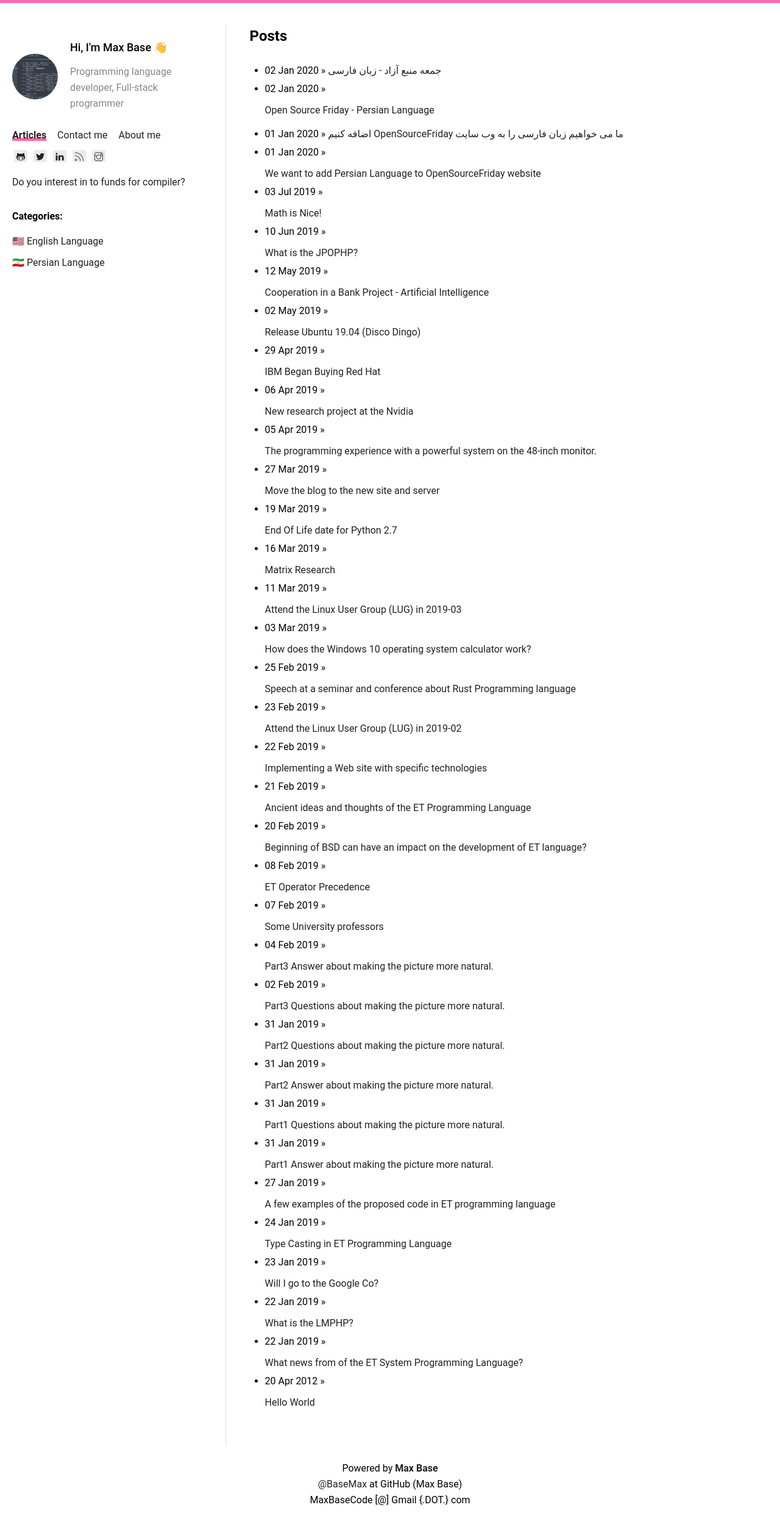
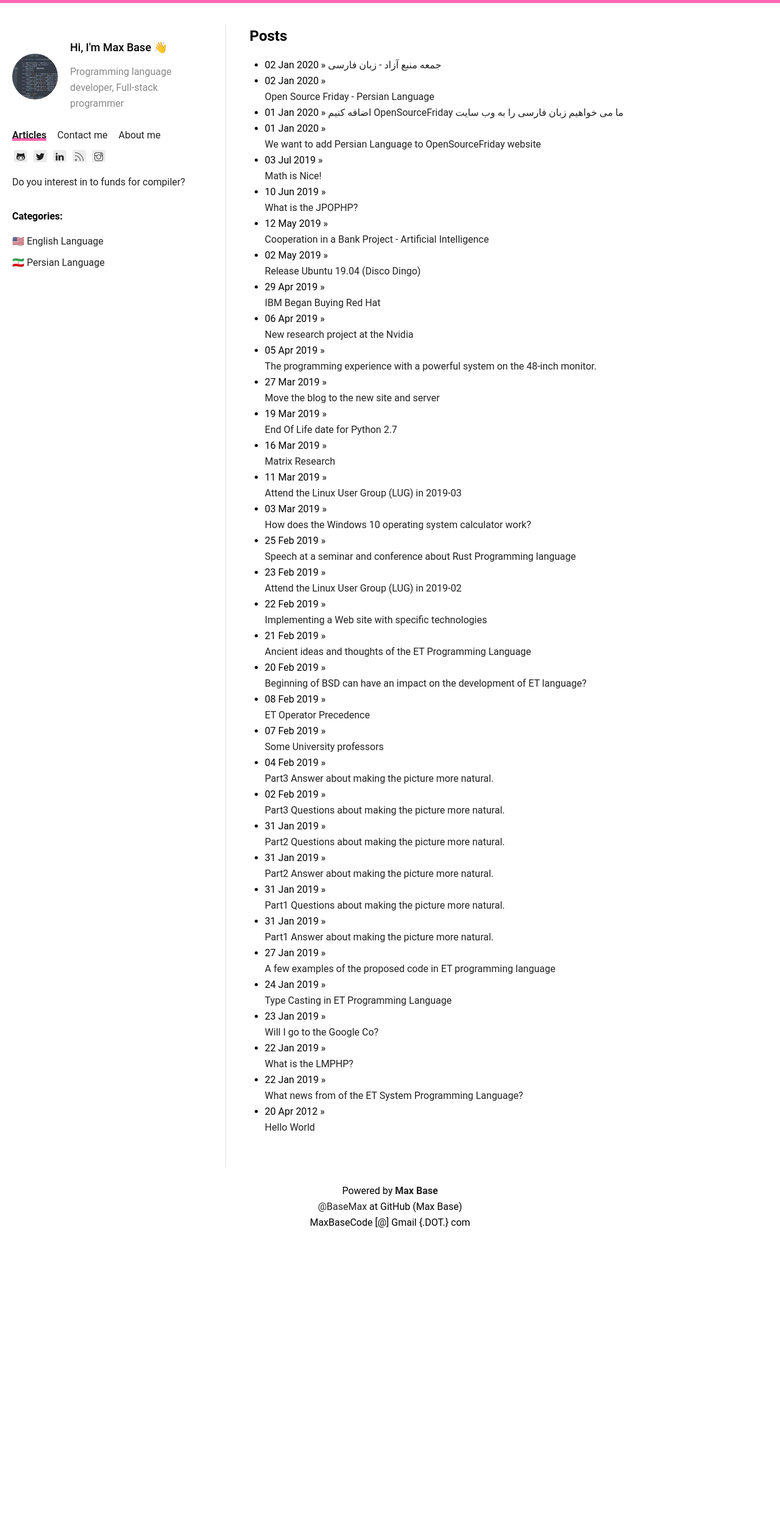
Before and after one commit to BaseMax/MaxBase.org, a Jekyll site: the page built from index.html, in a window 1280 px wide. Shown: the whole page at 61% size. Built offline with Jekyll 4.4.1, drawn with Linux system fonts in a browser that asks for light colours; after the commit the page ends 2044 px from its top, so only the background shows below that.

Commit message:
Change css ul.posts li h2

```diff
--- a/assets/css/main.css
+++ b/assets/css/main.css
@@ -69,7 +69,7 @@ body {
 	font-size: 1rem;
 	font-family: Roboto,Helvetica Neue,Helvetica,Arial,sans-serif;
 }
-ul.posts li h2 a {
+ul.posts li h2 {
 	font-size: 1rem;
 	font-weight: normal;
 	display: inline-block;
```
